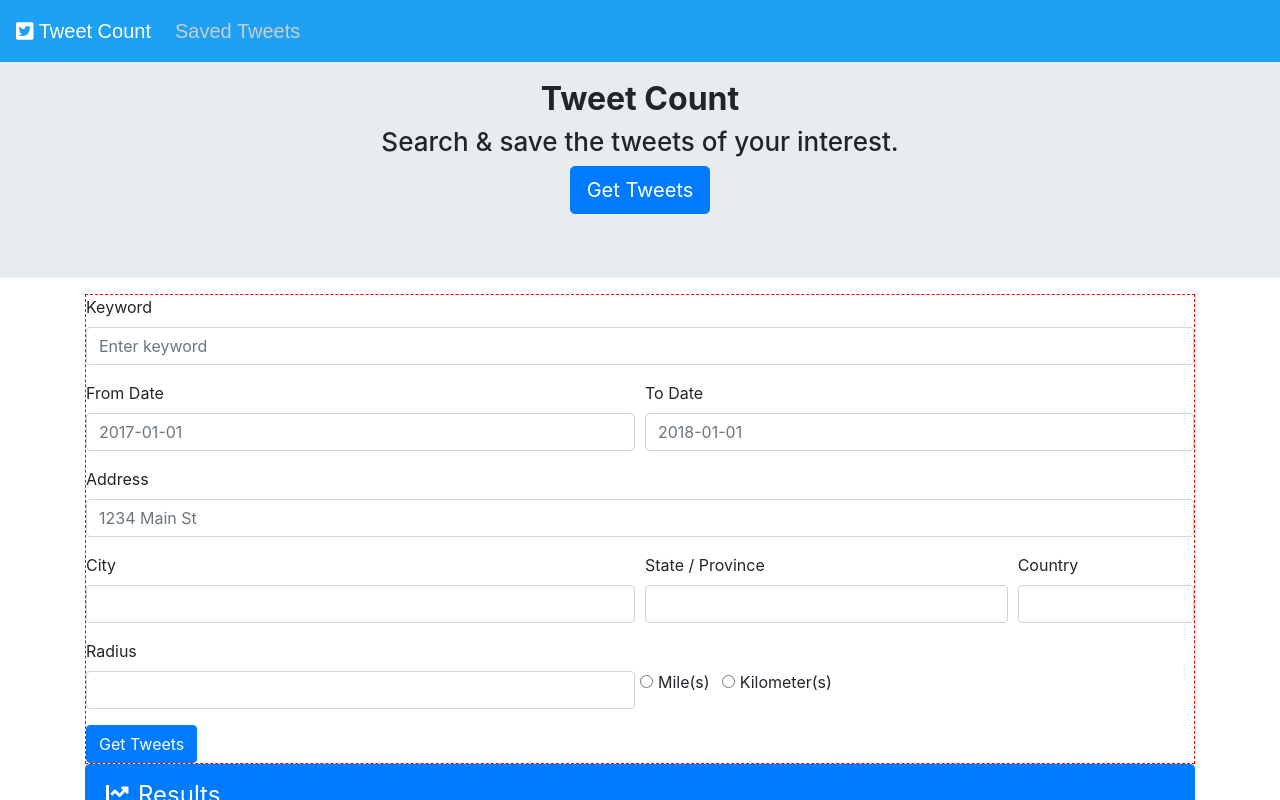
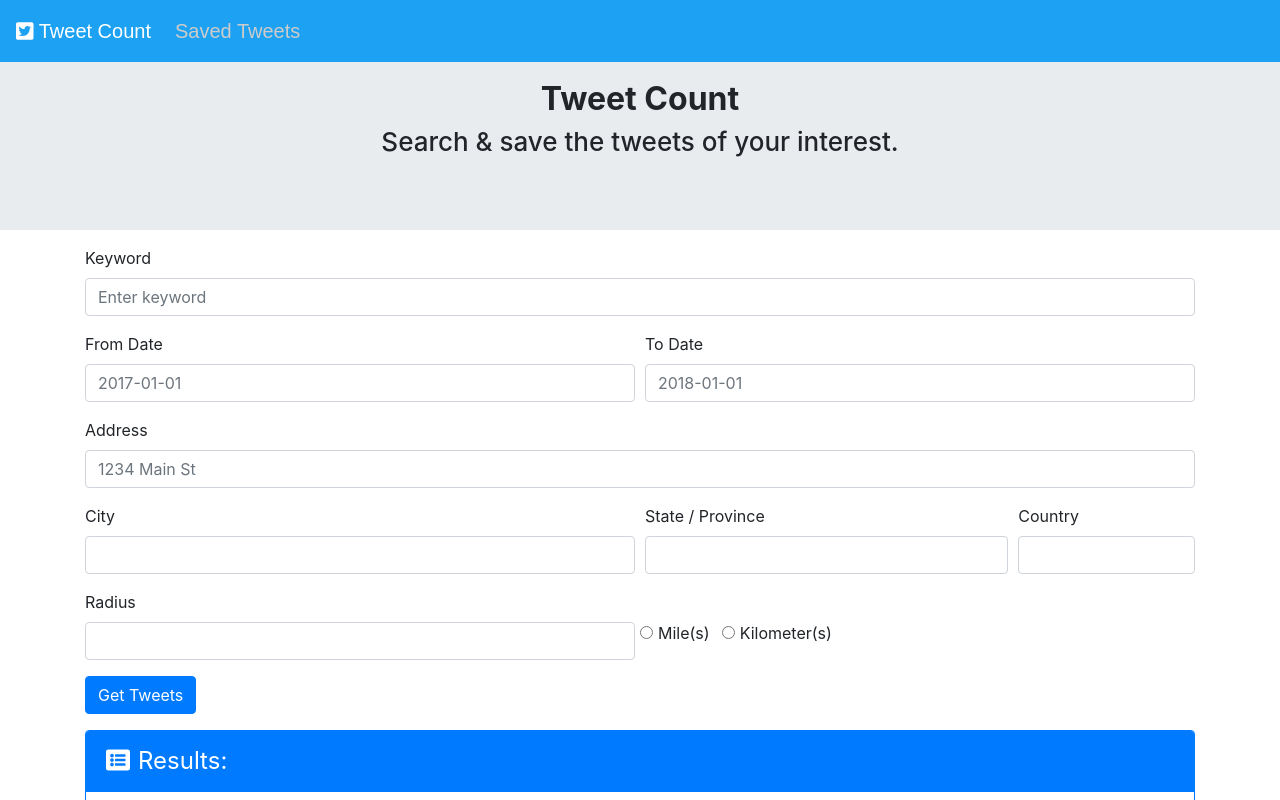
Before and after one commit to vnndi/tweet-count, a React (Create React App) app in the folder client/: page / in a window 1280 px wide. Shown: the top 800 px of the page. Built offline with nearby package versions, Linux system fonts and the light colour scheme.

Commit message:
added total hit. changed count to max 100.

```diff
--- a/client/src/components/Card/Card.js
+++ b/client/src/components/Card/Card.js
@@ -4,8 +4,8 @@ import './Card.css';
 const Card = props => (
     <div className="card border-primary mb-3">
         <div className="card-header text-white bg-primary border-primary">
-            <i className="fas fa-chart-line"></i>
-            <span className="card-title ml-2">{props.title}</span>
+            <i className="fas fa-list-alt"></i>
+            <span className="card-title ml-2">{props.title}: {props.totalHit}</span>
         </div>
         <div className="card-body">
             <div className="panel-body">{props.children}</div>
--- a/client/src/components/Form/Form.css
+++ b/client/src/components/Form/Form.css
@@ -1,3 +1,3 @@
 form {
-    border: 1px dashed red;
+    margin-bottom: 1em;
 }
--- a/client/src/pages/Home/Home.js
+++ b/client/src/pages/Home/Home.js
@@ -12,6 +12,7 @@ class Home extends Component {
     state = {
         articles: [],
         message: "Click Get Tweets",
+        totalHit: '',
         keyword: '',
         fromDate: '',
         toDate: '',
@@ -34,6 +35,10 @@ class Home extends Component {
     formCheck = event => {
         event.preventDefault();
 
+        this.setState({
+            totalHit: ''
+        });
+
         const details = {
             keyword: this.state.keyword,
             fromDate: this.state.fromDate,
@@ -49,8 +54,12 @@ class Home extends Component {
 
         API.getTweets(details)
         .then(res => {
+
+            console.log('number of hits: ' + res.data.length);
+
             this.setState({
                 articles: res.data,
+                totalHit: res.data.length,
                 message: !res.data.length
                 ? "No new Tweets found, please try again."
                 : ""
@@ -87,10 +96,6 @@ class Home extends Component {
                     <h2 className="text-center">
                         Search &amp; save the tweets of your interest.
                     </h2>
-
-                    <div className="text-center">
-                        <button className="btn btn-primary btn-lg" onClick={() => this.getArticles()}>Get Tweets</button>
-                    </div>
                 </Jumbotron>
                 <Container>
                     <Form
@@ -107,7 +112,7 @@ class Home extends Component {
                     />
                     <Row>
                     <Col size="md-12">
-                        <Card title="Results">
+                        <Card title="Results" totalHit={this.state.totalHit}>
                             {this.state.articles.length ? (
                                 <List>
                                     {this.state.articles.map(article => (
```
Also changed, not shown: 1 other file (tests, documents, lock files or other folders).
